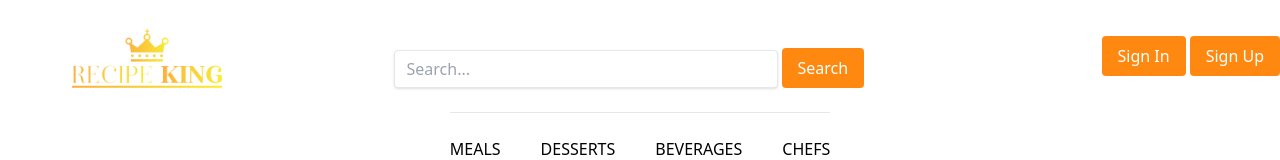
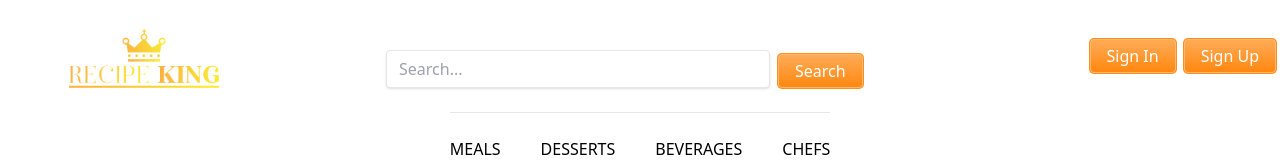
Before and after one commit to progmatic-fs-2023/receptkiraly, a React (Vite) app in the folder client/: page / in a window 1280 px wide. Shown: the top 160 px of the page. Built offline with nearby package versions, Linux system fonts and the light colour scheme; no server answers.

Commit message:
Még több gomb módosítás

```diff
--- a/client/src/components/Button.jsx
+++ b/client/src/components/Button.jsx
@@ -5,7 +5,7 @@ function Button({ text, type, addClassName, onClick, disabled }) {
   return (
     <button
       type={type}
-      className={`bg-orange-500 text-white px-4 py-2 rounded focus:outline-none ${addClassName}`}
+      className={`custom-button-color border custom-button-border custom-button-shadow text-white px-4 py-1 rounded focus:outline-none mx-1 ${addClassName}`}
       onClick={onClick}
       disabled={disabled}
     >
--- a/client/src/components/Login.jsx
+++ b/client/src/components/Login.jsx
@@ -46,7 +46,6 @@ function Login({setIsAuthenticated }) {
       <Button
         type="button"
         text="Sign In"
-        addClassName="mx-1"
         onClick={handleToggle}/>
       {isOpen && (
         <div className="absolute left-0 mt-2 bg-white p-4 border rounded shadow-md">
--- a/client/src/index.css
+++ b/client/src/index.css
@@ -20,3 +20,26 @@ h1 {
   font-weight: 700;
   line-height: 52px;
 }
+
+.custom-button-color {
+  background: #ffab56;
+  background-image: -webkit-linear-gradient(top, #ffab56, #ff8811);
+  background-image: -moz-linear-gradient(top, #ffab56, #ff8811);
+  background-image: -ms-linear-gradient(top, #ffab56, #ff8811);
+  background-image: -o-linear-gradient(top, #ffab56, #ff8811);
+  background-image: linear-gradient(to bottom, #ffab56, #ff8811);
+}
+.custom-button-color:hover {
+  background: #fa942d;
+  background-image: -webkit-linear-gradient(top, #fa942d, #d66b00);
+  background-image: -moz-linear-gradient(top, #fa942d, #d66b00);
+  background-image: -ms-linear-gradient(top, #fa942d, #d66b00);
+  background-image: -o-linear-gradient(top, #fa942d, #d66b00);
+  background-image: linear-gradient(to bottom, #fa942d, #d66b00);
+}
+.custom-button-border {
+  border-color: #ffb870;
+}
+.custom-button-shadow {
+  box-shadow: 0px 0px 0px 1px #ff8e1d;
+}
```
